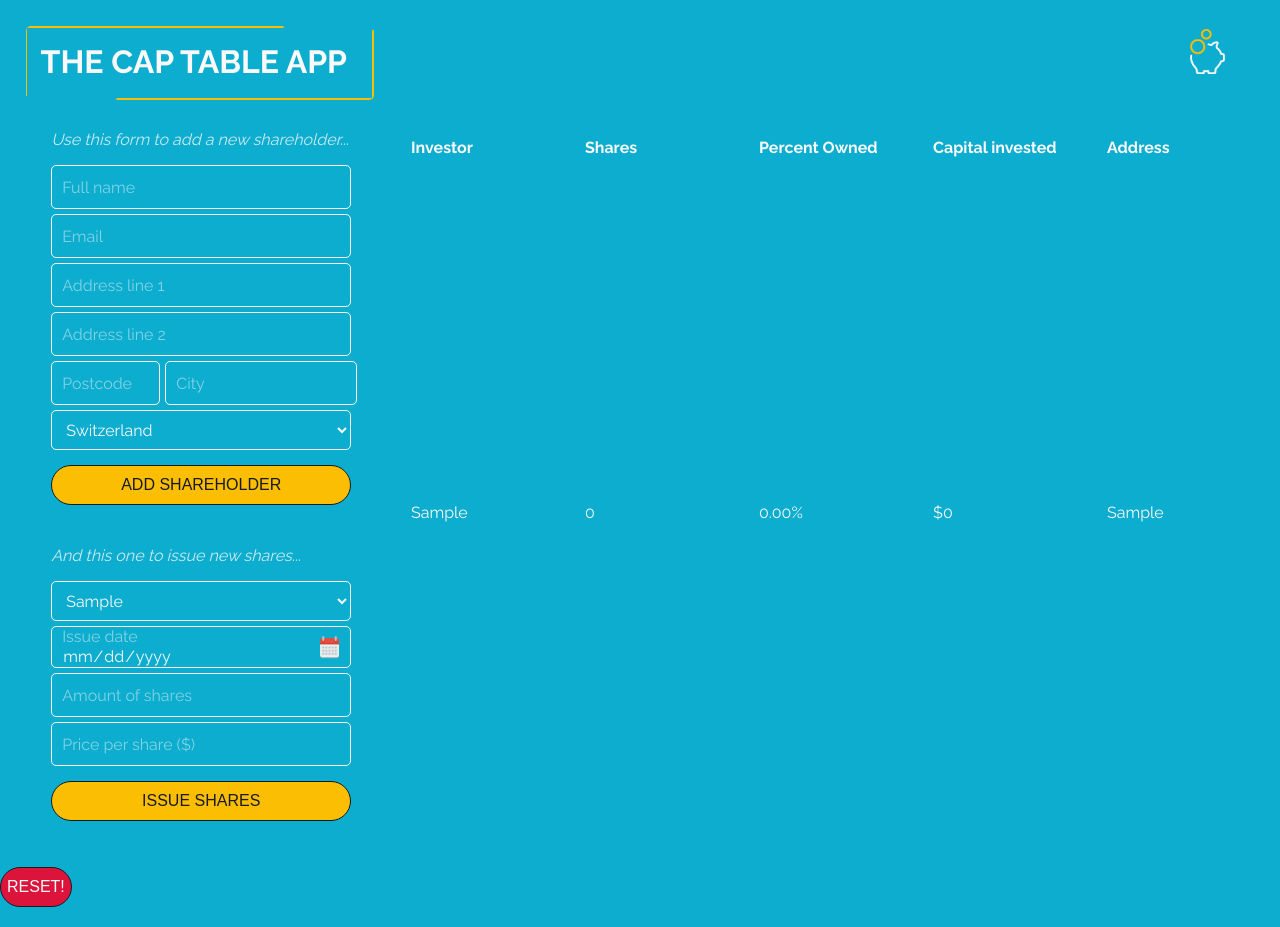
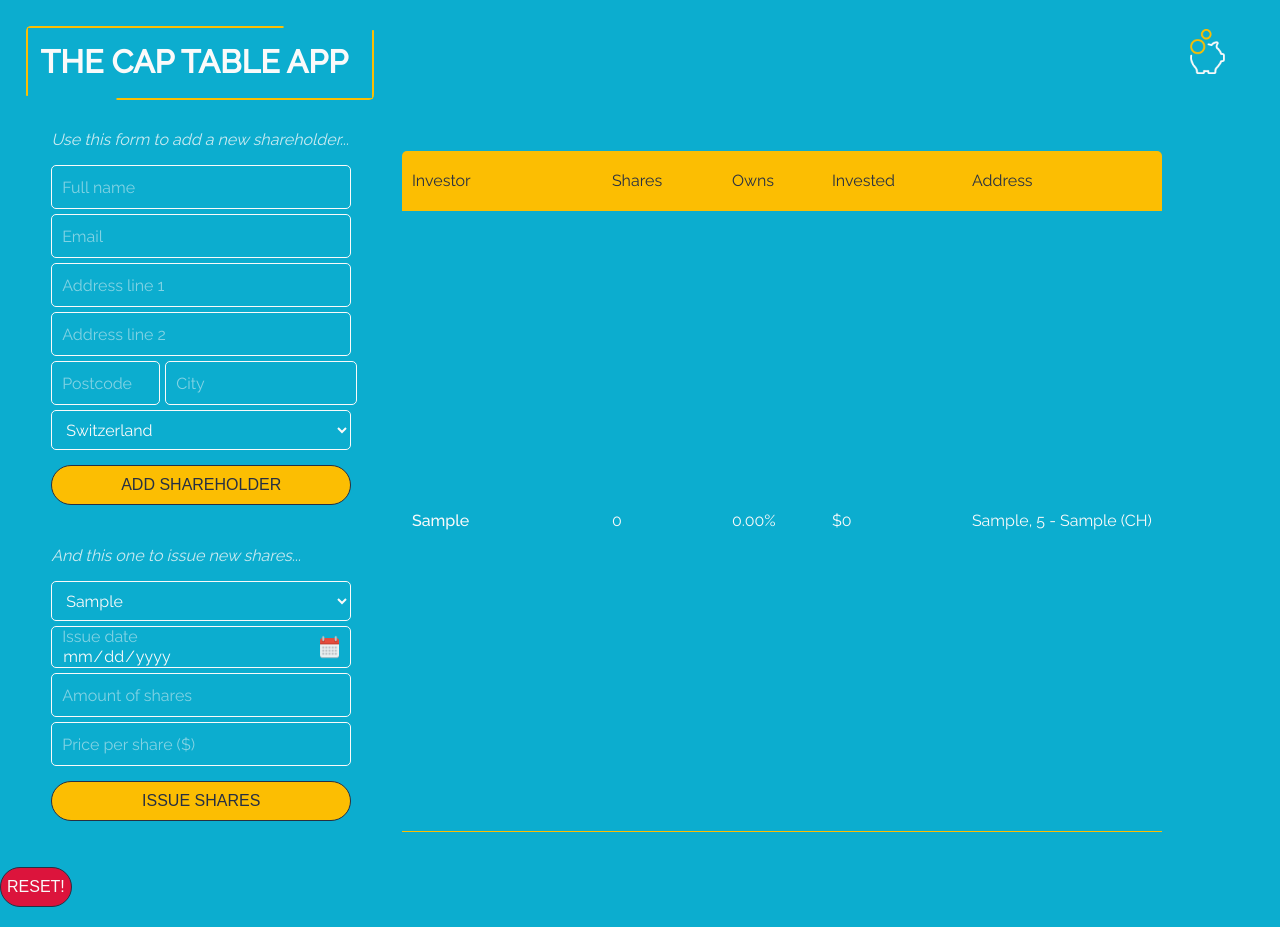
Before and after one commit to ovcOS/cap-table-react, a React (Create React App) app: page / in a window 1280 px wide. Both pictures are taken after typing "Sample", "name@example.com", "Sample", "Sample", "5", "Sample" into the empty fields and a click on the button "ADD SHAREHOLDER". Built offline with nearby package versions, Linux system fonts and the light colour scheme.

Commit message:
styling phase 3

```diff
--- a/public/index.html
+++ b/public/index.html
@@ -3,7 +3,7 @@
   <head>
     <meta charset="utf-8" />
     <link rel="shortcut icon" href="%PUBLIC_URL%/favicon.ico" />
-    <link href="https://fonts.googleapis.com/css?family=Raleway:300,400,700" rel="stylesheet">
+    <link href="https://fonts.googleapis.com/css?family=Raleway:300,400,500" rel="stylesheet">
     <meta
       name="viewport"
       content="width=device-width, initial-scale=1, shrink-to-fit=no"
--- a/src/components/CapTable.jsx
+++ b/src/components/CapTable.jsx
@@ -1,5 +1,6 @@
 import React from 'react';
 import { TransitionGroup, CSSTransition } from 'react-transition-group';
+import { commafy } from '../helpers'
 
 class CapTable extends React.Component {
 
@@ -9,11 +10,11 @@ class CapTable extends React.Component {
         classNames="cap-table"
         timeout={{enter:5000, exit:5000}}
         key={investor.id}>
-        <tr>
+        <tr className="table-columns">
           <td>{investor.name}</td>
-          <td>{investor.amountOfShares}</td>
+          <td>{commafy(investor.amountOfShares)}</td>
           <td>{investor.percentage.toFixed(2)}%</td>
-          <td>${investor.investedAmount}</td>
+          <td>${commafy(investor.investedAmount)}</td>
           <td>{investor.address}</td>
         </tr>
       </CSSTransition>
@@ -48,7 +49,7 @@ class CapTable extends React.Component {
       return {
         id: shareholder._id,
         name: shareholder.name,
-        address: shareholder.address.line1,
+        address: `${shareholder.address.line1}, ${shareholder.address.postcode} - ${shareholder.address.city} (${shareholder.address.country})`,
         amountOfShares: individualShares || 0,
         percentage: (individualShares / totalShares * 100) || 0,
         investedAmount: investedAmount || 0,
@@ -59,11 +60,11 @@ class CapTable extends React.Component {
       <React.Fragment>
         <table>
           <thead>
-            <tr>
+            <tr className="table-columns">
               <th>Investor</th>
               <th>Shares</th>
-              <th>Percent Owned</th>
-              <th>Capital invested</th>
+              <th>Owns</th>
+              <th>Invested</th>
               <th>Address</th>
             </tr>
           </thead>
--- /dev/null
+++ b/src/css/capTable.css
@@ -0,0 +1,56 @@
+table {
+  border-collapse: collapse;
+}
+
+th {
+  background:#FCBE02;
+  font-weight: 400;
+  color: #273043;
+  height: 40px;
+}
+
+th:first-of-type {
+  border-radius: 5px 0 0 0;
+}
+
+th:last-of-type {
+  border-radius: 0 5px 0 0;
+}
+
+td {
+  border-bottom: 1px solid #FCBE02;
+  font-weight: 400;
+  height: 65px;
+}
+
+th, td {
+  padding: 10px;
+}
+
+.cap-table-div {
+  width: 70vw;
+  display: flex;
+  justify-content: flex-start;
+  padding: 2% 7% 2% 1%;
+}
+
+tr:nth-child(2n) {
+  background: #09a0bf;
+}
+
+.table-columns td:nth-child(1) {
+  min-width: 180px;
+  font-weight: 500;
+}
+
+.table-columns td:nth-child(2) {
+  min-width: 100px;
+}
+
+.table-columns td:nth-child(3) {
+  min-width: 80px;
+}
+
+.table-columns td:nth-child(4) {
+  min-width: 120px;
+}
--- a/src/css/global.css
+++ b/src/css/global.css
@@ -58,15 +58,6 @@ input[type="date"]:valid:before {
   color:rgba(250, 250, 250, 0.5);
 }
 
-tr {
-  height: 40px;
-}
-
-td, th {
-  min-width: 170px;
-  flex: 1;
-}
-
 .background {
   background-color: #0CADCF;
   min-height: 100vh;
@@ -83,13 +74,6 @@ td, th {
   flex-direction: column;
   align-items: flex-start;
   padding-left: 4%;
-}
-
-.cap-table-div {
-  width: 70vw;
-  display: flex;
-  justify-content: flex-start;
-  padding-left: 1%;
 }
 
 .form-info {
@@ -115,8 +99,8 @@ td, th {
   height: 40px;
   background-color: transparent;
   border-radius: 25px;
-  border: 1px solid #171A21;
-  color: #171A21;
+  border: 1px solid #273043;
+  color: #273043;
   font-size: 16px;
   margin: 10px 0 20px 0;
 }
@@ -133,14 +117,6 @@ td, th {
   background-color: crimson;
   color: #FAFAFA;
 }
-
-
-
-
-
-
-
-
 
 @keyframes hover {
 	50% {
@@ -211,20 +187,8 @@ td, th {
 
 
 /* Palette:
-blue: #0CADCF
-yellow: #FCBE02
-gray: #273043
-black: #171A21
-white: #FAFAFA
-green: #87A330 */
-
-
-/* to make App-logo spin:
-@keyframes App-logo-spin {
-  from {
-    transform: rotate(0deg);
-  }
-  to {
-    transform: rotate(360deg);
-  }
-} */
+ledgy-blue: #0CADCF
+daring-yellow: #FCBE02
+dark-gray: #273043
+light-black: #171A21
+snow-white: #FAFAFA */
--- a/src/css/header.css
+++ b/src/css/header.css
@@ -39,7 +39,7 @@
 
 .header-box span:nth-child(4) {
   transform: rotate(270deg);
-  right: 137.5px;
+  right: 137px;
 }
 
 .header-box span:nth-child(2):before {
--- /dev/null
+++ b/src/helpers.js
@@ -0,0 +1,10 @@
+export function commafy( num ) {
+  var str = num.toString().split('.');
+  if (str[0].length >= 4) {
+      str[0] = str[0].replace(/(\d)(?=(\d{3})+$)/g, '$1,');
+  }
+  if (str[1] && str[1].length >= 4) {
+      str[1] = str[1].replace(/(\d{3})/g, '$1 ');
+  }
+  return str.join('.');
+}
--- a/src/index.js
+++ b/src/index.js
@@ -1,7 +1,8 @@
 import React from 'react';
 import ReactDOM from 'react-dom';
 import './css/global.css';
-import './css/header.css'
+import './css/header.css';
+import './css/capTable.css';
 import App from './components/App';
 
 ReactDOM.render(<App />, document.getElementById('root'));
```
Also changed, not shown: src/components/App.jsx (+14 -12 lines).
